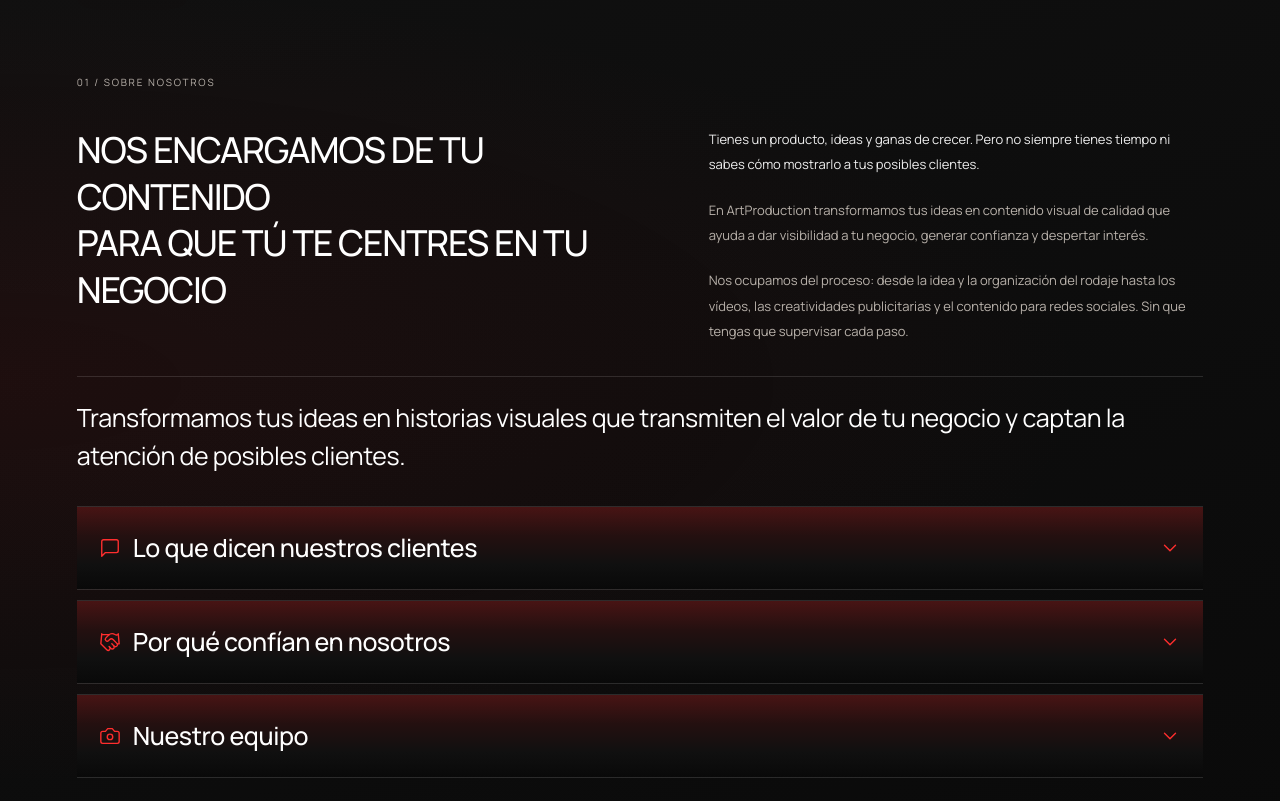
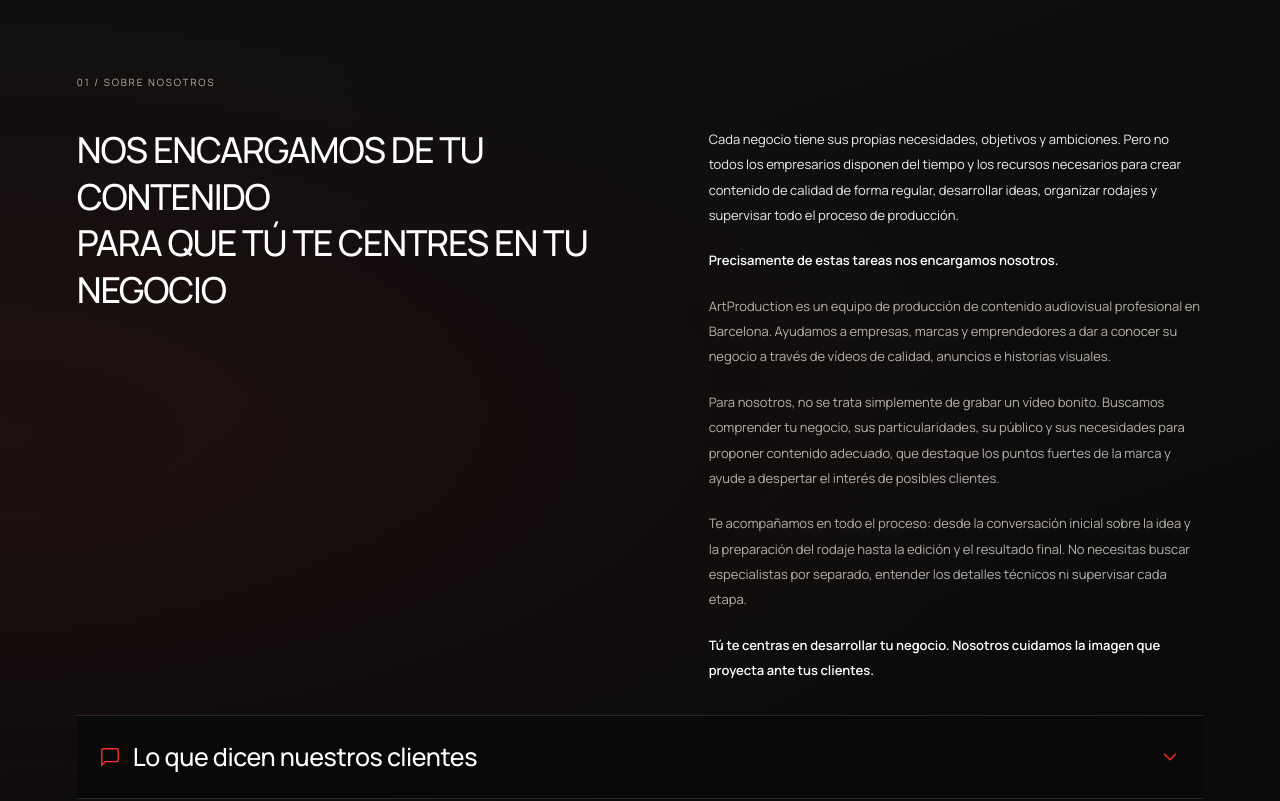
Before and after one commit to danil200891-jpg/ArtPro, a React (Vite) app: page / in a window 1280 px wide. Shown: the part 760-1561 px from the top of the page. Built offline with nearby package versions, Linux system fonts and the light colour scheme.

Commit message:
Refresh about copy and simplify disclosures to dark backgrounds

```diff
--- a/src/about.ts
+++ b/src/about.ts
@@ -1,15 +1,18 @@
 import {uaAbout} from './ukrainian';
 import type { Lang } from './services';
 
-type AboutContent = { title: string; paragraphs: string[]; approach: string; items: string[]; location: string; reviewsTitle: string; reviews: string[]; reviewLabel: string };
+type AboutContent = { title: string; paragraphs: string[]; approach: string; items: string[]; reviewsTitle: string; reviews: string[]; reviewLabel: string };
 export const aboutContent: Record<Lang, AboutContent> = {
  uk: uaAbout,
   ru: {
     title: "МЫ БЕРЁМ НА СЕБЯ ВАШ КОНТЕНТ,\nЧТОБЫ ВЫ МОГЛИ ЗАНИМАТЬСЯ БИЗНЕСОМ",
     paragraphs: [
-        "У вас есть продукт, идеи и желание развиваться. Но не всегда есть время и понимание, как правильно показать всё это потенциальным клиентам.",
-        "ArtProduction превращает ваши идеи в качественный визуальный контент, который помогает привлекать внимание к бизнесу, вызывать доверие и заинтересовывать новых клиентов.",
-        "Мы организуем весь процесс: от идеи и съёмки до готовых видео, рекламных креативов и контента для социальных сетей. Вам не нужно контролировать каждый шаг или разбираться в технических деталях."
+        "У каждого бизнеса свои задачи, цели и амбиции. Но далеко не у каждого предпринимателя есть время и ресурсы, чтобы регулярно заниматься созданием качественного контента, придумывать идеи, организовывать съёмки и контролировать весь процесс производства.",
+        "Именно эти задачи мы берём на себя.",
+        "ArtProduction — команда по производству профессионального видеоконтента в Барселоне. Мы помогаем компаниям, брендам и предпринимателям рассказывать о своём бизнесе через качественные видео, рекламные ролики и визуальные истории.",
+        "Для нас важно не просто снять красивое видео. Мы стремимся понять ваш бизнес, его особенности, аудиторию и задачи, чтобы предложить контент, который будет уместен, подчеркнёт сильные стороны бренда и поможет заинтересовать потенциальных клиентов.",
+        "Мы сопровождаем весь процесс — от обсуждения идеи и подготовки к съёмке до монтажа и готового результата. Вам не нужно искать отдельных специалистов, разбираться в технических деталях или контролировать каждый этап.",
+        "Вы занимаетесь развитием своего бизнеса. Мы заботимся о том, как он выглядит в глазах ваших клиентов."
     ],
     approach: "Почему нам доверяют",
     items: [
@@ -19,7 +22,6 @@ export const aboutContent: Record<Lang, AboutContent> = {
         "Находим индивидуальное решение для каждой задачи. Адаптируем идеи и формат под специфику бизнеса.",
         "Становимся постоянным контент-партнёром вашего бизнеса. Помогаем поддерживать регулярное производство видеоконтента, фотографий и рекламных креативов."
     ],
-    location: "Мы превращаем ваши идеи в визуальные истории, которые раскрывают ценность вашего бизнеса и привлекают внимание потенциальных клиентов.",
     reviewsTitle: "Что говорят наши клиенты",
     reviewLabel: "Отзыв клиента",
     reviews: [
@@ -31,9 +33,12 @@ export const aboutContent: Record<Lang, AboutContent> = {
   es: {
     title: "NOS ENCARGAMOS DE TU CONTENIDO\nPARA QUE TÚ TE CENTRES EN TU NEGOCIO",
     paragraphs: [
-        "Tienes un producto, ideas y ganas de crecer. Pero no siempre tienes tiempo ni sabes cómo mostrarlo a tus posibles clientes.",
-        "En ArtProduction transformamos tus ideas en contenido visual de calidad que ayuda a dar visibilidad a tu negocio, generar confianza y despertar interés.",
-        "Nos ocupamos del proceso: desde la idea y la organización del rodaje hasta los vídeos, las creatividades publicitarias y el contenido para redes sociales. Sin que tengas que supervisar cada paso."
+        "Cada negocio tiene sus propias necesidades, objetivos y ambiciones. Pero no todos los empresarios disponen del tiempo y los recursos necesarios para crear contenido de calidad de forma regular, desarrollar ideas, organizar rodajes y supervisar todo el proceso de producción.",
+        "Precisamente de estas tareas nos encargamos nosotros.",
+        "ArtProduction es un equipo de producción de contenido audiovisual profesional en Barcelona. Ayudamos a empresas, marcas y emprendedores a dar a conocer su negocio a través de vídeos de calidad, anuncios e historias visuales.",
+        "Para nosotros, no se trata simplemente de grabar un vídeo bonito. Buscamos comprender tu negocio, sus particularidades, su público y sus necesidades para proponer contenido adecuado, que destaque los puntos fuertes de la marca y ayude a despertar el interés de posibles clientes.",
+        "Te acompañamos en todo el proceso: desde la conversación inicial sobre la idea y la preparación del rodaje hasta la edición y el resultado final. No necesitas buscar especialistas por separado, entender los detalles técnicos ni supervisar cada etapa.",
+        "Tú te centras en desarrollar tu negocio. Nosotros cuidamos la imagen que proyecta ante tus clientes."
     ],
     approach: "Por qué confían en nosotros",
     items: [
@@ -43,7 +48,6 @@ export const aboutContent: Record<Lang, AboutContent> = {
         "Encontramos una solución a medida para cada proyecto. Adaptamos las ideas y el formato a las particularidades de tu negocio.",
         "Nos convertimos en tu colaborador habitual para la creación de contenido. Te ayudamos a mantener una producción regular de vídeos, fotografías y creatividades publicitarias."
     ],
-    location: "Transformamos tus ideas en historias visuales que transmiten el valor de tu negocio y captan la atención de posibles clientes.",
     reviewsTitle: "Lo que dicen nuestros clientes",
     reviewLabel: "Opinión de un cliente",
     reviews: [
@@ -55,9 +59,12 @@ export const aboutContent: Record<Lang, AboutContent> = {
   en: {
     title: "WE TAKE CARE OF YOUR CONTENT\nSO YOU CAN FOCUS ON YOUR BUSINESS",
     paragraphs: [
-        "You have a product, ideas and ambitions to grow. But you may not have the time or expertise to show them to potential customers.",
-        "ArtProduction turns your ideas into high-quality visual content that helps your business get noticed, build trust and attract interest.",
-        "We manage the process from ideas and production to finished videos, ad creatives and social media content, without you having to oversee every step."
+        "Every business has its own needs, goals and ambitions. But not every entrepreneur has the time and resources to create quality content regularly, develop ideas, organise shoots and oversee the entire production process.",
+        "These are precisely the tasks we take on.",
+        "ArtProduction is a professional video content production team based in Barcelona. We help companies, brands and entrepreneurs tell the story of their business through quality videos, commercials and visual stories.",
+        "For us, it is about more than simply shooting a beautiful video. We aim to understand your business, its distinctive features, audience and needs so we can propose relevant content that highlights your brand’s strengths and helps spark the interest of potential customers.",
+        "We support the entire process, from discussing the idea and preparing for the shoot to editing and the finished result. You do not need to find separate specialists, work out the technical details or oversee every stage.",
+        "You focus on growing your business. We take care of how it is seen by your customers."
     ],
     approach: "Why clients trust us",
     items: [
@@ -67,7 +74,6 @@ export const aboutContent: Record<Lang, AboutContent> = {
         "We find an individual solution for each task. We adapt ideas and formats to the specifics of your business.",
         "We become your ongoing content partner. We help you maintain regular production of video content, photography and advertising creatives."
     ],
-    location: "We turn your ideas into visual stories that reveal the value of your business and attract the attention of potential customers.",
     reviewsTitle: "What our clients say",
     reviewLabel: "Client feedback",
     reviews: [
--- a/src/main.tsx
+++ b/src/main.tsx
@@ -102,9 +102,8 @@ function App() {
         <div className="section-label"><span>01 / {t.nav[2]}</span></div>
         <div className="about-layout">
           <h2 id="about-title">{about.title}</h2>
-          <div className="about-story">{about.paragraphs.map(p=><p key={p}>{p}</p>)}</div>
+          <div className="about-story">{about.paragraphs.map((p,index)=><p key={p}>{index===1||index===about.paragraphs.length-1?<strong>{p}</strong>:p}</p>)}</div>
         </div>
-        <p className="about-conclusion">{about.location}</p>
         <AboutAccordion title={about.reviewsTitle} icon={MessageSquare}>
           <div className="about-review-list">{about.reviews.map((review,index)=><blockquote key={index} className="about-review full-review">
             <p>«{review}»</p><cite>{reviewClients[index]?<span className="review-author">
@@ -114,10 +113,7 @@ function App() {
           </blockquote>)}</div>
         </AboutAccordion>
         <AboutAccordion title={about.approach} icon={Handshake}>
-          <ul className="about-benefits">{about.items.map(item=><li key={item}>{item}</li>)}</ul>
-        </AboutAccordion>
-        <AboutAccordion title={details.equipmentTitle} icon={Camera}>
-          <p className="about-equipment-copy">{details.equipment}</p>
+          <ul className="about-benefits">{about.items.map(item=><li key={item}><strong>{item.slice(0,item.indexOf('.')+1)}</strong>{item.slice(item.indexOf('.')+1)}</li>)}</ul>
         </AboutAccordion>
       </section>
 
--- a/src/productionDetails.ts
+++ b/src/productionDetails.ts
@@ -1,7 +1,7 @@
 import type {Lang} from './services';
-export const productionDetails: Record<Lang, {equipmentTitle:string;equipment:string;reelsMinimum:string;rawName:string;rawDescription:string;rawUnit:string}> = {
- ru: {equipmentTitle:"Наше оборудование",equipment:"Мы работаем с профессиональными камерами Sony, используем профессиональное освещение, беспроводные петличные микрофоны, стабилизаторы и другое съёмочное оборудование. Это позволяет нам обеспечивать качественное изображение, свет и звук в различных условиях съёмки.",reelsMinimum:'Минимальный заказ — 4 видео за одну съёмку.',rawName:'Видеосъёмка без монтажа',rawDescription:'Клиент получает отснятый материал без последующей обработки и монтажа.',rawUnit:'/ час'},
- es: {equipmentTitle:"Nuestro equipo",equipment:"Trabajamos con cámaras profesionales Sony y utilizamos iluminación profesional, micrófonos de solapa inalámbricos, estabilizadores y otros equipos de grabación. Esto nos permite ofrecer una imagen, una iluminación y un sonido de calidad en distintas condiciones de rodaje.",reelsMinimum:'Pedido mínimo: 4 vídeos por sesión de grabación.',rawName:'Grabación de vídeo sin edición',rawDescription:'Recibirás el material grabado, sin procesamiento posterior ni edición.',rawUnit:'/ hora'},
- uk: {equipmentTitle:"Наше обладнання",equipment:"Ми працюємо з професійними камерами Sony, використовуємо професійне освітлення, бездротові петличні мікрофони, стабілізатори та інше знімальне обладнання. Це дозволяє нам забезпечувати якісне зображення, світло й звук у різних умовах зйомки.",reelsMinimum:'Мінімальне замовлення — 4 відео за одну зйомку.',rawName:'Відеозйомка без монтажу',rawDescription:'Клієнт отримує відзнятий матеріал без подальшої обробки та монтажу.',rawUnit:'/ годину'},
- en: {equipmentTitle:"Our equipment",equipment:"We work with professional Sony cameras and use professional lighting, wireless lavalier microphones, stabilisers and other filming equipment. This allows us to deliver high-quality images, lighting and sound in a range of filming conditions.",reelsMinimum:'Minimum order: 4 videos per filming session.',rawName:'Video filming without editing',rawDescription:'You receive the recorded footage without any subsequent processing or editing.',rawUnit:'/ hour'}
+export const productionDetails: Record<Lang, {reelsMinimum:string;rawName:string;rawDescription:string;rawUnit:string}> = {
+ ru: {reelsMinimum:'Минимальный заказ — 4 видео за одну съёмку.',rawName:'Видеосъёмка без монтажа',rawDescription:'Клиент получает отснятый материал без последующей обработки и монтажа.',rawUnit:'/ час'},
+ es: {reelsMinimum:'Pedido mínimo: 4 vídeos por sesión de grabación.',rawName:'Grabación de vídeo sin edición',rawDescription:'Recibirás el material grabado, sin procesamiento posterior ni edición.',rawUnit:'/ hora'},
+ uk: {reelsMinimum:'Мінімальне замовлення — 4 відео за одну зйомку.',rawName:'Відеозйомка без монтажу',rawDescription:'Клієнт отримує відзнятий матеріал без подальшої обробки та монтажу.',rawUnit:'/ годину'},
+ en: {reelsMinimum:'Minimum order: 4 videos per filming session.',rawName:'Video filming without editing',rawDescription:'You receive the recorded footage without any subsequent processing or editing.',rawUnit:'/ hour'}
 };
--- a/src/styles.css
+++ b/src/styles.css
@@ -14,9 +14,9 @@ main,footer{max-width:1600px;margin:auto}.hero{padding:36px var(--space) 85px;mi
 @media(prefers-reduced-motion:reduce){html{scroll-behavior:auto}*,*:before,*:after{animation:none!important;transition:none!important}}
 
 /* About: conclusion and expandable, compact client feedback */
-.about-conclusion{margin-top:32px;padding:22px 0;border-top:1px solid var(--line);color:var(--white);font-size:clamp(16px,2vw,25px);line-height:1.5;letter-spacing:-.4px}
-.about-reviews{border-top:1px solid var(--line);border-bottom:1px solid var(--line);margin-top:10px}
-.about-reviews summary{list-style:none;display:flex;align-items:center;justify-content:space-between;gap:20px;padding:24px 22px;cursor:pointer;background:linear-gradient(180deg,#481414 0%,#241010 35%,#101010 70%,#090909 100%)}
+
+.about-reviews{background:var(--black);border-top:1px solid var(--line);border-bottom:1px solid var(--line);margin-top:10px}
+.about-reviews summary{list-style:none;display:flex;align-items:center;justify-content:space-between;gap:20px;padding:24px 22px;cursor:pointer;background:var(--black)}
 .about-reviews summary::-webkit-details-marker{display:none}
 .reviews-heading{display:flex;align-items:center;gap:12px;min-width:0}
 .reviews-message{flex-shrink:0;color:var(--red)}
@@ -28,7 +28,7 @@ main,footer{max-width:1600px;margin:auto}.hero{padding:36px var(--space) 85px;mi
 .about-review{margin:0;padding:20px;background:#ffffff05;border:1px solid var(--line)}
 .about-review p{font-size:12px;line-height:1.85;color:var(--white)}
 .about-review cite{display:block;margin-top:16px;font-size:10px;color:var(--muted);font-style:normal}
-@media(max-width:700px){.about-conclusion{margin-top:26px;font-size:17px}.about-review-list{grid-template-columns:1fr}.about-reviews summary{padding:20px 16px;gap:16px}.about-review{padding:16px}}
+@media(max-width:700px){.about-review-list{grid-template-columns:1fr}.about-reviews summary{padding:20px 16px;gap:16px}.about-review{padding:16px}}
 /* Full restaurant feedback and compact attribution, within the existing card. */
 .about-review-list{align-items:start}
 .full-review>p{white-space:pre-line}
@@ -46,5 +46,8 @@ main,footer{max-width:1600px;margin:auto}.hero{padding:36px var(--space) 85px;mi
 .about-benefits{list-style:none;margin:0;padding:8px 22px 26px;display:grid;grid-template-columns:repeat(2,minmax(0,1fr));gap:22px 36px}
 .about-benefits li{position:relative;padding-left:15px;color:var(--muted);font-size:13px;line-height:1.85}
 .about-benefits li:before{content:'';position:absolute;left:0;top:10px;width:3px;height:3px;background:var(--red)}
-.about-equipment-copy{padding:8px 22px 26px;max-width:900px;color:var(--muted);font-size:13px;line-height:1.85}
-@media(max-width:700px){.about-benefits{grid-template-columns:minmax(0,1fr);padding:4px 16px 22px;gap:18px}.about-equipment-copy{padding:4px 16px 22px}.about-benefits li,.about-equipment-copy{font-size:12px}}
+
+@media(max-width:700px){.about-benefits{grid-template-columns:minmax(0,1fr);padding:4px 16px 22px;gap:18px}.about-benefits li{font-size:12px}}
+
+.about-story strong,.about-benefits strong{color:var(--white);font-weight:600}
+.about-layout+.about-reviews{margin-top:32px}
--- a/src/ukrainian.ts
+++ b/src/ukrainian.ts
@@ -36,10 +36,13 @@ export const uaCopy = {
 export const uaAbout = {
   title: "МИ БЕРЕМО ВАШ КОНТЕНТ НА СЕБЕ,\nЩОБ ВИ МОГЛИ ЗАЙМАТИСЯ БІЗНЕСОМ",
   paragraphs: [
-    "У вас є продукт, ідеї та бажання розвиватися. Але не завжди є час і розуміння, як показати все це потенційним клієнтам.",
-    "ArtProduction перетворює ваші ідеї на якісний візуальний контент, який допомагає привертати увагу до бізнесу, викликати довіру й зацікавлювати нових клієнтів.",
-    "Ми організовуємо весь процес: від ідеї та зйомки до готових відео, рекламних креативів і контенту для соцмереж. Вам не потрібно контролювати кожен крок."
-  ],
+        "У кожного бізнесу свої завдання, цілі та амбіції. Але далеко не кожен підприємець має час і ресурси, щоб регулярно створювати якісний контент, вигадувати ідеї, організовувати зйомки та контролювати весь процес виробництва.",
+        "Саме ці завдання ми беремо на себе.",
+        "ArtProduction — команда з виробництва професійного відеоконтенту в Барселоні. Ми допомагаємо компаніям, брендам і підприємцям розповідати про свій бізнес через якісні відео, рекламні ролики та візуальні історії.",
+        "Для нас важливо не просто зняти гарне відео. Ми прагнемо зрозуміти ваш бізнес, його особливості, аудиторію та завдання, щоб запропонувати контент, який буде доречним, підкреслить сильні сторони бренду й допоможе зацікавити потенційних клієнтів.",
+        "Ми супроводжуємо весь процес — від обговорення ідеї та підготовки до зйомки до монтажу й готового результату. Вам не потрібно шукати окремих спеціалістів, розбиратися в технічних деталях чи контролювати кожен етап.",
+        "Ви займаєтеся розвитком свого бізнесу. Ми дбаємо про те, як він виглядає в очах ваших клієнтів."
+    ],
   approach: "Чому нам довіряють",
   items: [
         "Розуміємо ваш бізнес, а не лише технічне завдання. Пропонуємо контент відповідно до завдань і цілей компанії.",
@@ -48,7 +51,6 @@ export const uaAbout = {
         "Знаходимо індивідуальне рішення для кожного завдання. Адаптуємо ідеї та формат до специфіки бізнесу.",
         "Стаємо постійним контент-партнером вашого бізнесу. Допомагаємо підтримувати регулярне виробництво відеоконтенту, фотографій і рекламних креативів."
     ],
-  location: "Ми перетворюємо ваші ідеї на візуальні історії, які розкривають цінність вашого бізнесу та привертають увагу потенційних клієнтів.",
   reviewsTitle: "Що кажуть наші клієнти",
   reviewLabel: "Відгук клієнта",
   reviews: [
```
